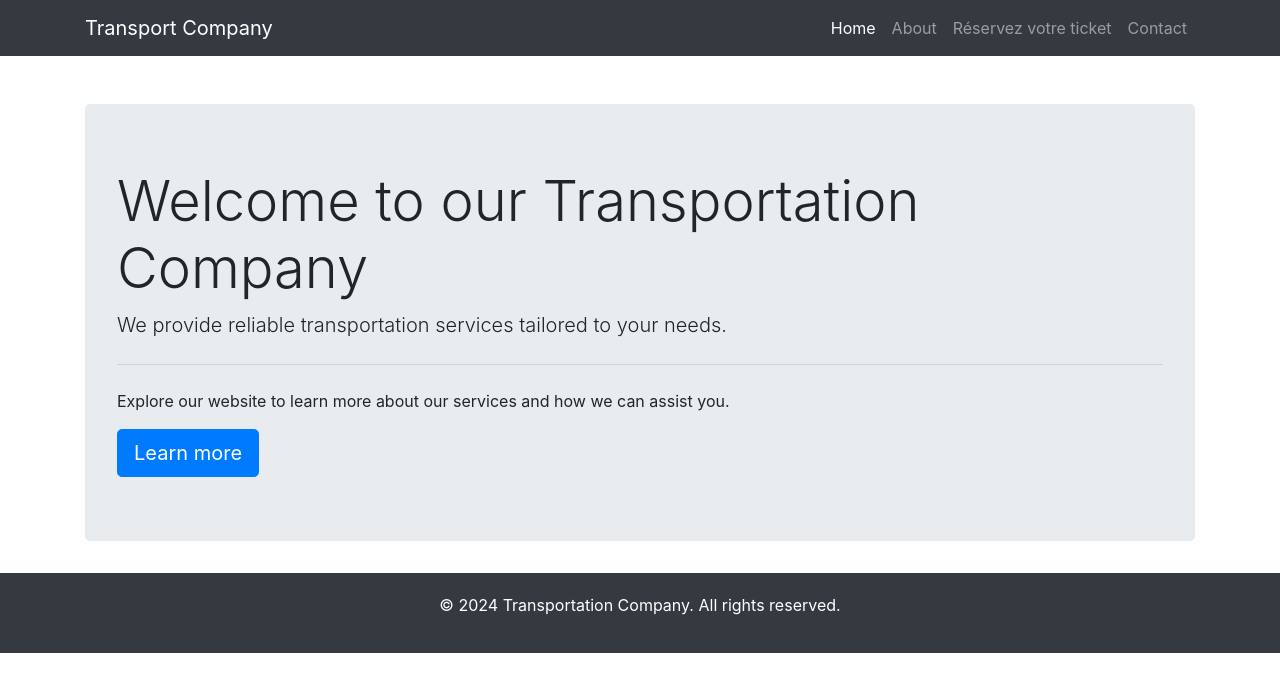
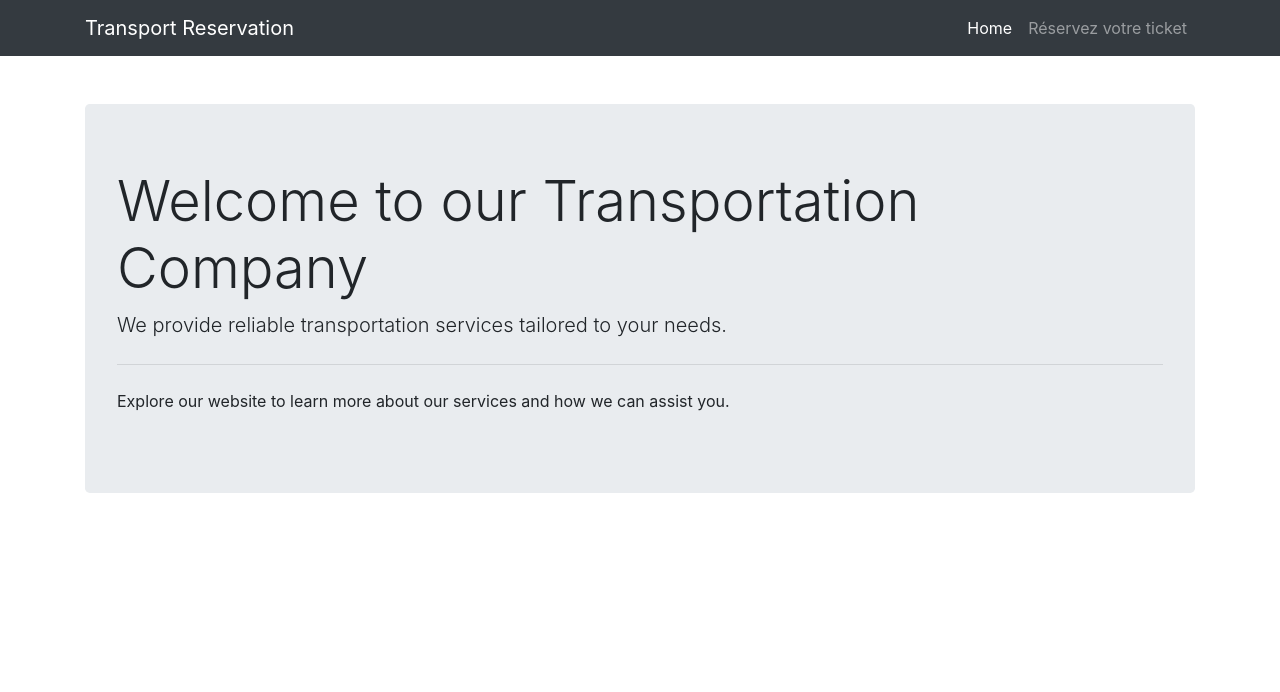
Before and after one commit to abdelrkb/projet_train, a Node server app: page / in a window 1280 px wide. Shown: the top 692 px of the page. Run offline with Node 20, Linux system fonts and the light colour scheme; some libraries are stand-ins or nearby versions.

Commit message:
Slight front changes

```diff
--- a/views/home.ejs
+++ b/views/home.ejs
@@ -21,23 +21,17 @@
 
   <nav class="navbar navbar-expand-lg navbar-dark bg-dark">
     <div class="container">
-      <a class="navbar-brand" href="#">Transport Company</a>
+      <a class="navbar-brand" href="#">Transport Reservation</a>
       <button class="navbar-toggler" type="button" data-toggle="collapse" data-target="#navbarNav" aria-controls="navbarNav" aria-expanded="false" aria-label="Toggle navigation">
         <span class="navbar-toggler-icon"></span>
       </button>
       <div class="collapse navbar-collapse" id="navbarNav">
         <ul class="navbar-nav ml-auto">
           <li class="nav-item active">
-            <a class="nav-link" href="#">Home <span class="sr-only">(current)</span></a>
-          </li>
-          <li class="nav-item">
-            <a class="nav-link" href="#">About</a>
+            <a class="nav-link" href="/home">Home <span class="sr-only">(current)</span></a>
           </li>
           <li class="nav-item">
             <a class="nav-link" href="/reservation">Réservez votre ticket</a>
-          </li>
-          <li class="nav-item">
-            <a class="nav-link" href="#">Contact</a>
           </li>
         </ul>
       </div>
@@ -50,15 +44,10 @@
       <p class="lead">We provide reliable transportation services tailored to your needs.</p>
       <hr class="my-4">
       <p>Explore our website to learn more about our services and how we can assist you.</p>
-      <a class="btn btn-primary btn-lg" href="#" role="button">Learn more</a>
     </div>
   </div>
 
-  <footer>
-    <div class="container">
-      <p>&copy; 2024 Transportation Company. All rights reserved.</p>
-    </div>
-  </footer>
+
 
   <!-- Bootstrap JS and dependencies -->
   <script src="https://code.jquery.com/jquery-3.5.1.slim.min.js"></script>
```
Also changed, not shown: views/reservation.ejs (+18 -0 lines).
